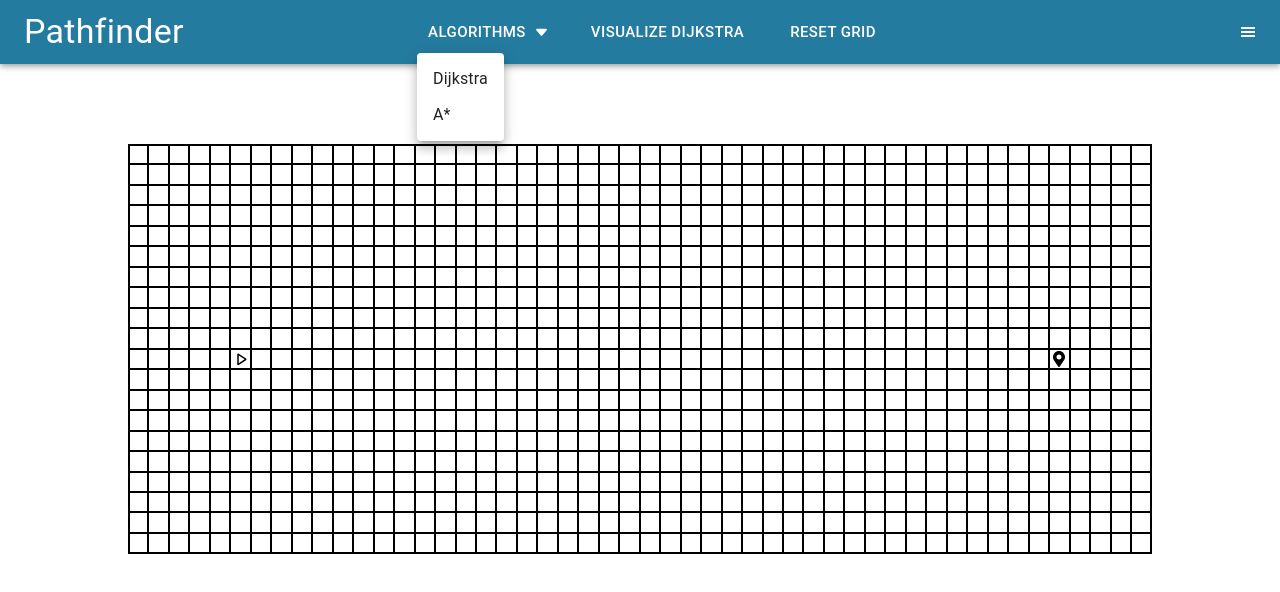
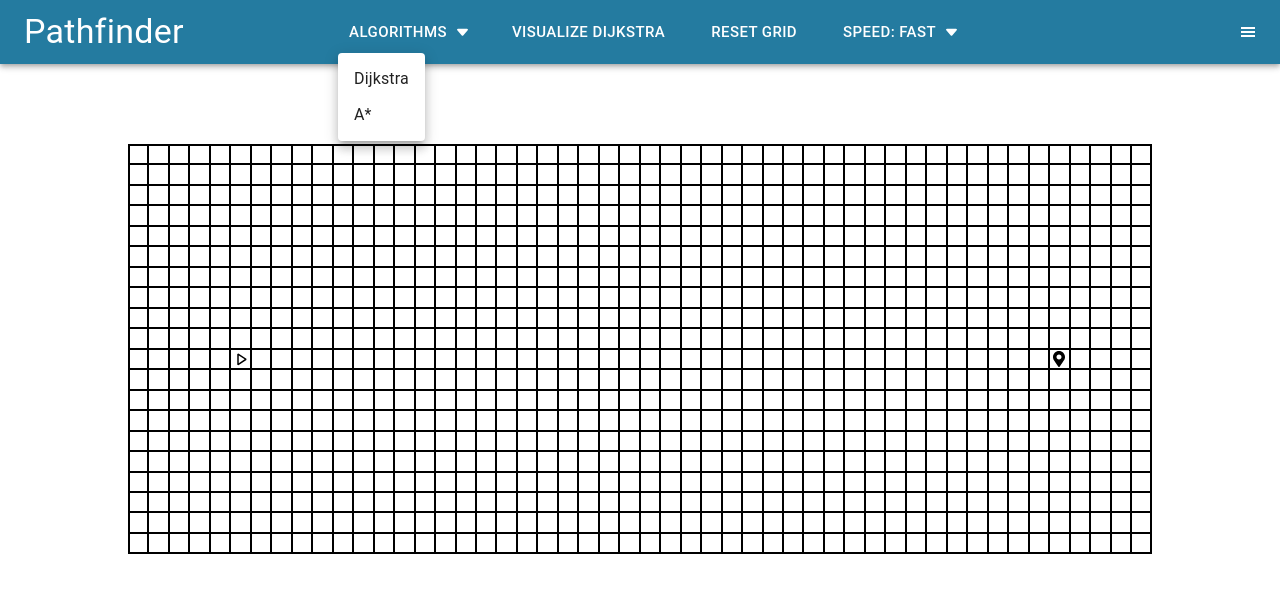
Before and after one commit to MarkusPunnar/PathfindingVisualizer, a React app: page / in a window 1280 px wide. Both pictures are taken after a click on the button "ALGORITHMS". Shown: the top 592 px of the page. Built offline with nearby package versions, Linux system fonts and the light colour scheme.

Commit message:
Fix A* comparator, Add adjustable speed, refactor menus

```diff
--- a/public/index.html
+++ b/public/index.html
@@ -24,7 +24,7 @@
       work correctly both with client-side routing and a non-root public URL.
       Learn how to configure a non-root public URL by running `npm run build`.
     -->
-    <title>React App</title>
+    <title>Pathfinder</title>
   </head>
   <body>
     <noscript>You need to enable JavaScript to run this app.</noscript>
--- a/src/algorithms/astar.ts
+++ b/src/algorithms/astar.ts
@@ -13,7 +13,7 @@ const nodeFComparator = (a: Node, b: Node) => {
   if (fDifference !== 0) {
     return fDifference;
   }
-  return a.position.column - b.position.column;
+  return a.props.f - a.props.g - 1 - (b.props.f - b.props.g - 1);
 };
 
 export const aStar = (
--- a/src/algorithms/dijkstra.ts
+++ b/src/algorithms/dijkstra.ts
@@ -13,7 +13,7 @@ const nodeDistanceComparator = (a: Node, b: Node) => {
   if (distanceDifference !== 0) {
     return distanceDifference;
   }
-  return a.position.column - b.position.column;
+  return a.position.row - b.position.row;
 };
 
 export const dijkstra = (
--- /dev/null
+++ b/src/components/AlgorithmMenu.tsx
@@ -0,0 +1,59 @@
+import React, { useState } from "react";
+import Menu from "@mui/material/Menu";
+import MenuItem from "@mui/material/MenuItem";
+import { useSetRecoilState } from "recoil";
+import { selectedAlgorithmAtom } from "../state/atoms";
+import { Algorithm } from "../types";
+import Button from "@mui/material/Button";
+import { BsFillCaretDownFill } from "react-icons/bs";
+
+const AlgorithmMenu = () => {
+  const setSelectedAlgorithm = useSetRecoilState(selectedAlgorithmAtom);
+  const [menuAnchorElement, setMenuAnchorElement] =
+    useState<HTMLElement | null>(null);
+  const open = Boolean(menuAnchorElement);
+  const handleAlgorithmChange = (event: any) => {
+    const { myValue: selectedAlgorithm } = event.currentTarget.dataset;
+    setSelectedAlgorithm(selectedAlgorithm);
+    setMenuAnchorElement(null);
+  };
+  const handleAlgorithmMenuClick = (event: React.MouseEvent<HTMLElement>) => {
+    setMenuAnchorElement(event.currentTarget);
+  };
+  return (
+    <span>
+      <Button
+        sx={{ ml: 3 }}
+        color="inherit"
+        size="large"
+        aria-haspopup="true"
+        aria-expanded={open ? "true" : undefined}
+        endIcon={<BsFillCaretDownFill size="15" />}
+        onClick={handleAlgorithmMenuClick}
+      >
+        Algorithms
+      </Button>
+      <Menu
+        id="selectedAlgorithm"
+        open={open}
+        anchorEl={menuAnchorElement}
+        onClose={() => setMenuAnchorElement(null)}
+      >
+        <MenuItem
+          data-my-value={Algorithm.Dijkstra}
+          onClick={handleAlgorithmChange}
+        >
+          Dijkstra
+        </MenuItem>
+        <MenuItem
+          data-my-value={Algorithm.AStar}
+          onClick={handleAlgorithmChange}
+        >
+          A*
+        </MenuItem>
+      </Menu>
+    </span>
+  );
+};
+
+export default AlgorithmMenu;
--- a/src/components/Controls.tsx
+++ b/src/components/Controls.tsx
@@ -1,17 +1,15 @@
 import React from "react";
 import Button from "@mui/material/Button";
-import Menu from "@mui/material/Menu";
-import MenuItem from "@mui/material/MenuItem";
 import Typography from "@mui/material/Typography";
 import Box from "@mui/material/Box";
-import { useRecoilState } from "recoil";
+import { useRecoilValue } from "recoil";
 import { selectedAlgorithmAtom } from "../state/atoms";
-import { Algorithm } from "../types";
 import AppBar from "@mui/material/AppBar";
 import Toolbar from "@mui/material/Toolbar";
 import "../css/controls.scss";
-import { BsFillCaretDownFill } from "react-icons/bs";
 import { GiHamburgerMenu } from "react-icons/gi";
+import AlgorithmMenu from "./AlgorithmMenu";
+import SpeedMenu from "./SpeedMenu";
 
 interface ControlsProps {
   visualizeGrid: () => void;
@@ -19,19 +17,7 @@ interface ControlsProps {
 }
 
 const Controls = ({ visualizeGrid, resetGrid }: ControlsProps) => {
-  const [menuAnchorElement, setMenuAnchorElement] = React.useState(null);
-  const open = Boolean(menuAnchorElement);
-  const [selectedAlgorithm, setSelectedAlgorithm] = useRecoilState(
-    selectedAlgorithmAtom
-  );
-  const handleAlgorithmChange = (event: any) => {
-    const { myValue: selectedAlgorithm } = event.currentTarget.dataset;
-    setSelectedAlgorithm(selectedAlgorithm);
-    setMenuAnchorElement(null);
-  };
-  const handleAlgorithmMenuClick = (event: any) => {
-    setMenuAnchorElement(event.currentTarget);
-  };
+  const selectedAlgorithm = useRecoilValue(selectedAlgorithmAtom);
   return (
     <div className="controls">
       <AppBar
@@ -47,36 +33,7 @@ const Controls = ({ visualizeGrid, resetGrid }: ControlsProps) => {
             Pathfinder
           </Typography>
           <Box>
-            <Button
-              sx={{ ml: 3 }}
-              color="inherit"
-              size="large"
-              aria-haspopup="true"
-              aria-expanded={open ? "true" : undefined}
-              endIcon={<BsFillCaretDownFill size="15" />}
-              onClick={handleAlgorithmMenuClick}
-            >
-              Algorithms
-            </Button>
-            <Menu
-              id="selectedAlgorithm"
-              open={open}
-              anchorEl={menuAnchorElement}
-              onClose={() => setMenuAnchorElement(null)}
-            >
-              <MenuItem
-                data-my-value={Algorithm.Dijkstra}
-                onClick={handleAlgorithmChange}
-              >
-                Dijkstra
-              </MenuItem>
-              <MenuItem
-                data-my-value={Algorithm.AStar}
-                onClick={handleAlgorithmChange}
-              >
-                A*
-              </MenuItem>
-            </Menu>
+            <AlgorithmMenu />
             <Button
               size="large"
               color="inherit"
@@ -93,6 +50,7 @@ const Controls = ({ visualizeGrid, resetGrid }: ControlsProps) => {
             >
               Reset grid
             </Button>
+            <SpeedMenu />
           </Box>
           <Box
             sx={{ mr: 3, flex: 1, display: "flex", justifyContent: "flex-end" }}
--- a/src/components/GridNode.tsx
+++ b/src/components/GridNode.tsx
@@ -13,6 +13,7 @@ import {
   isVisualizedAtom,
   nodeAtom,
   nodeClassesAtom,
+  visualizationSpeedAtom,
 } from "../state/atoms";
 import { NodePosition } from "../types";
 import { getIndex } from "../algorithms/common";
@@ -21,6 +22,7 @@ import {
   DEFAULT_END_ROW,
   DEFAULT_START_COLUMN,
   DEFAULT_START_ROW,
+  FAST_NODE_UPDATE_SPEED,
 } from "../state/constants";
 
 const PATH_CLASS = "path";
@@ -36,12 +38,23 @@ interface NodeProps {
   setResetNode: any;
 }
 
-const getPathNodeDelay = (visitedCount: number, pathNumber: number): number => {
-  return 4 * visitedCount + 5 * (pathNumber + 1);
+const getPathNodeDelay = (
+  visualizationSpeed: number,
+  visitedCount: number,
+  pathNumber: number
+): number => {
+  const delay =
+    visualizationSpeed * visitedCount +
+    FAST_NODE_UPDATE_SPEED * (pathNumber + 1);
+  console.log(`${pathNumber} - ${delay}`);
+  return delay;
 };
 
-const getVisitedNodeDelay = (visitedNumber: number) => {
-  return 4 * (visitedNumber + 1);
+const getVisitedNodeDelay = (
+  visualizationSpeed: number,
+  visitedNumber: number
+) => {
+  return visualizationSpeed * (visitedNumber + 1);
 };
 
 const GridNode = ({
@@ -55,6 +68,7 @@ const GridNode = ({
 }: NodeProps) => {
   const isDrawingWalls = useRecoilValue(isDrawingWallsAtom);
   const isVisualized = useRecoilValue(isVisualizedAtom);
+  const visualizationSpeed = useRecoilValue(visualizationSpeedAtom);
   const [isMovingStart, setIsMovingStart] = useRecoilState(isMovingStartAtom);
   const [isMovingEnd, setIsMovingEnd] = useRecoilState(isMovingEndAtom);
   const [node, setNode] = useRecoilState(nodeAtom([row, column]));
@@ -78,7 +92,10 @@ const GridNode = ({
   const isEndPosition = () => {
     return isEnd ? { row, column } : undefined;
   };
-  const resetNode = () => {};
+  const resetNode = () => {
+    setIsStart(isDefaultStart());
+    setIsEnd(isDefaultEnd());
+  };
   useEffect(() => {
     setIsStartPosition(isStartPosition, getIndex(node));
     setIsEndPosition(isEndPosition, getIndex(node));
@@ -100,12 +117,12 @@ const GridNode = ({
             classNames(getClassNames(node.flags.isWall), VISITED_CLASS)
           );
         });
-      }, getVisitedNodeDelay(visitedNumber));
+      }, getVisitedNodeDelay(visualizationSpeed, visitedNumber));
       timeouts.push(visitTimerId);
     } else if (pathNumber !== -1) {
       const pathTimerId = setTimeout(() => {
         setClasses(classNames(getClassNames(node.flags.isWall), PATH_CLASS));
-      }, getPathNodeDelay(visitedCount, pathNumber));
+      }, getPathNodeDelay(visualizationSpeed, visitedCount, pathNumber));
       timeouts.push(pathTimerId);
     }
     return () => {
@@ -122,6 +139,7 @@ const GridNode = ({
     setNode,
     setClasses,
     visitedCount,
+    visualizationSpeed,
   ]);
   const handleMouseOver = () => {
     if (isMovingStart) {
--- /dev/null
+++ b/src/components/SpeedMenu.tsx
@@ -0,0 +1,82 @@
+import React, { useState } from "react";
+import Menu from "@mui/material/Menu";
+import MenuItem from "@mui/material/MenuItem";
+import { useRecoilState } from "recoil";
+import { visualizationSpeedAtom } from "../state/atoms";
+import Button from "@mui/material/Button";
+import { BsFillCaretDownFill } from "react-icons/bs";
+import {
+  FAST_NODE_UPDATE_SPEED,
+  MEDIUM_NODE_UPDATE_SPEED,
+  SLOW_NODE_UPDATE_SPEED,
+} from "../state/constants";
+
+const SpeedMenu = () => {
+  const [visualizationSpeed, setVisualizationSpeed] = useRecoilState(
+    visualizationSpeedAtom
+  );
+  const [menuAnchorElement, setMenuAnchorElement] =
+    useState<HTMLElement | null>(null);
+  const open = Boolean(menuAnchorElement);
+  const handleSpeedMenuClick = (event: React.MouseEvent<HTMLElement>) => {
+    setMenuAnchorElement(event.currentTarget);
+  };
+  const handleSpeedChange = (event: any) => {
+    const { myValue: visualizationSpeed } = event.currentTarget.dataset;
+    setVisualizationSpeed(Number.parseInt(visualizationSpeed));
+    setMenuAnchorElement(null);
+  };
+  const getSpeedString = (): string => {
+    switch (visualizationSpeed) {
+      case FAST_NODE_UPDATE_SPEED:
+        return "Fast";
+      case MEDIUM_NODE_UPDATE_SPEED:
+        return "Medium";
+      case SLOW_NODE_UPDATE_SPEED:
+        return "Slow";
+    }
+    return "Unknown";
+  };
+  return (
+    <span>
+      <Button
+        sx={{ ml: 3 }}
+        color="inherit"
+        size="large"
+        aria-haspopup="true"
+        aria-expanded={open ? "true" : undefined}
+        endIcon={<BsFillCaretDownFill size="15" />}
+        onClick={handleSpeedMenuClick}
+      >
+        {`Speed: ${getSpeedString()}`}
+      </Button>
+      <Menu
+        id="visualizationSpeed"
+        open={open}
+        anchorEl={menuAnchorElement}
+        onClose={() => setMenuAnchorElement(null)}
+      >
+        <MenuItem
+          data-my-value={FAST_NODE_UPDATE_SPEED}
+          onClick={handleSpeedChange}
+        >
+          Fast
+        </MenuItem>
+        <MenuItem
+          data-my-value={MEDIUM_NODE_UPDATE_SPEED}
+          onClick={handleSpeedChange}
+        >
+          Medium
+        </MenuItem>
+        <MenuItem
+          data-my-value={SLOW_NODE_UPDATE_SPEED}
+          onClick={handleSpeedChange}
+        >
+          Slow
+        </MenuItem>
+      </Menu>
+    </span>
+  );
+};
+
+export default SpeedMenu;
--- a/src/state/atoms.ts
+++ b/src/state/atoms.ts
@@ -1,5 +1,6 @@
 import { atom, atomFamily } from "recoil";
 import { Algorithm, Node } from "../types";
+import { FAST_NODE_UPDATE_SPEED } from "./constants";
 
 const createNode = (row: number, column: number): Node => {
   return {
@@ -54,6 +55,11 @@ export const selectedAlgorithmAtom = atom<string>({
   default: Algorithm.Dijkstra,
 });
 
+export const visualizationSpeedAtom = atom<number>({
+  key: "visualizationSpeed",
+  default: FAST_NODE_UPDATE_SPEED,
+});
+
 export const nodeClassesAtom = atomFamily<string, number[]>({
   key: "nodeClasses",
   default: "node",
--- a/src/state/constants.ts
+++ b/src/state/constants.ts
@@ -1,6 +1,11 @@
 export const NUM_OF_ROWS = 20;
 export const NUM_OF_NODES = 50;
+
 export const DEFAULT_START_ROW = 10;
 export const DEFAULT_START_COLUMN = 5;
 export const DEFAULT_END_ROW = 10;
 export const DEFAULT_END_COLUMN = 45;
+
+export const FAST_NODE_UPDATE_SPEED = 4;
+export const MEDIUM_NODE_UPDATE_SPEED = 10;
+export const SLOW_NODE_UPDATE_SPEED = 25;
```
